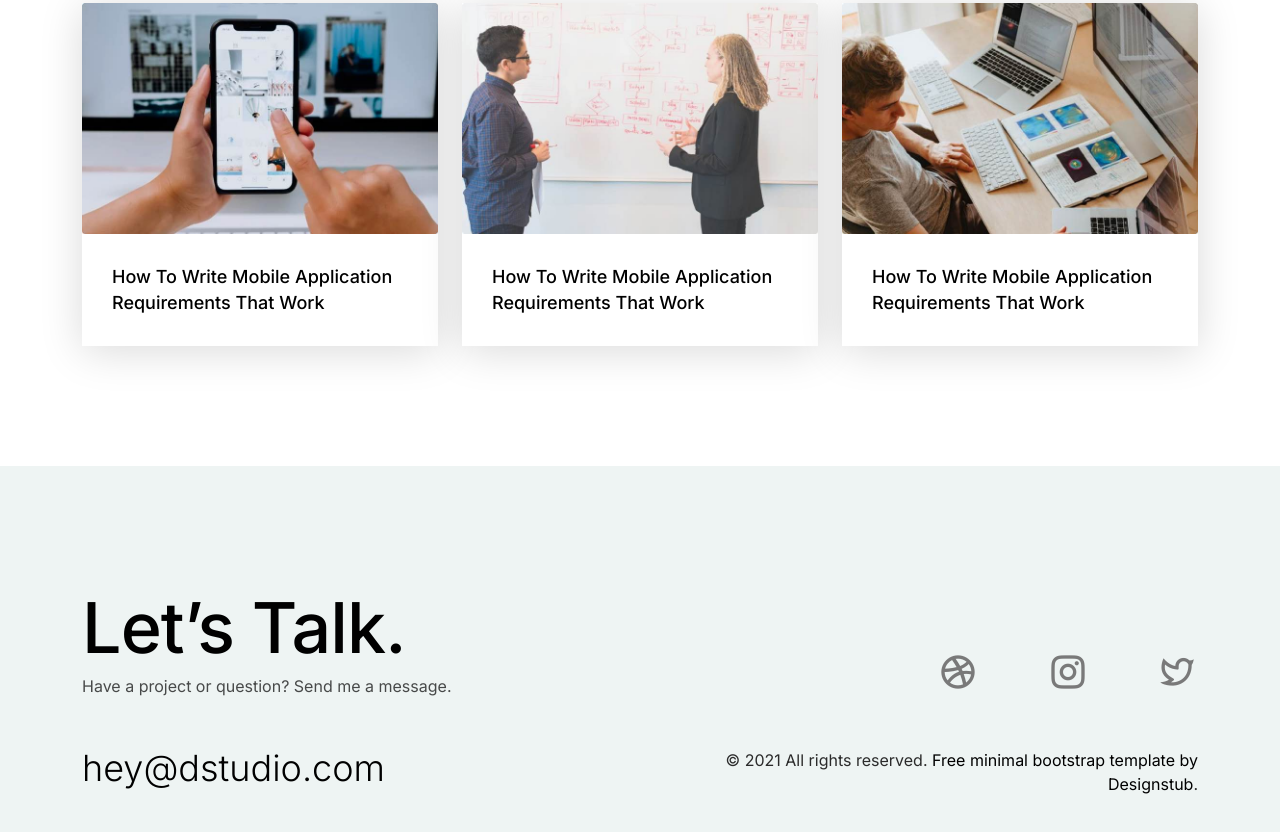
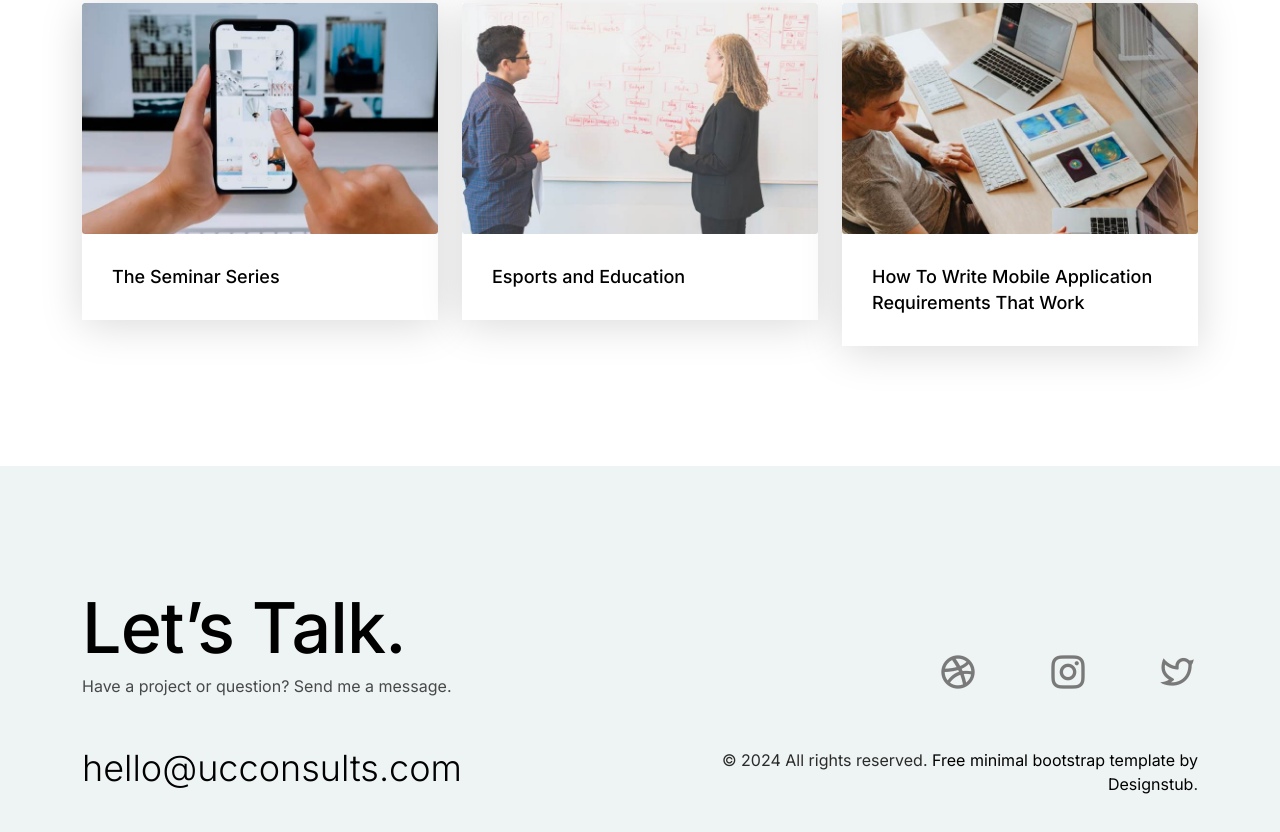
Before and after one commit to kaitlin1/UCC, a plain HTML site: page index.html in a window 1280 px wide. Shown: the part 2513-3345 px from the top of the page. Drawn offline with nearby package versions, Linux system fonts and the light colour scheme.

Commit message:
esports edu blog title

```diff
--- a/index.html
+++ b/index.html
@@ -202,7 +202,7 @@
                                   <a href="blog-detsil.html"><img src="assets/images/blog-thumb1.jpg"></a>
                               </figure>
                               <section>
-                                  <h2><a href="blog-detsil.html">How To Write Mobile Application Requirements That Work</a></h2>
+                                  <h2><a href="blog-detsil.html">The Seminar Series</a></h2>
                               </section>
                           </div>
                       </div>
@@ -212,7 +212,7 @@
                                   <a href="blog-detsil.html"><img src="assets/images/blog-thumb2.jpg"></a>
                               </figure>
                               <section>
-                                  <h2><a href="blog-detsil.html">How To Write Mobile Application Requirements That Work</a></h2>
+                                  <h2><a href="blog-detsil.html">Esports and Education</a></h2>
                               </section>
                           </div>
                       </div>
@@ -242,7 +242,7 @@
                 <section>
                   <h4>Let’s Talk.</h4>
                   <p>Have a project or question? Send me a message.</p>
-                  <a href="mailto:hey@dstudio .com" class="ds-button">hey@dstudio.com</a>
+                  <a href="mailto:hello@ucconsults.com" class="ds-button">hello@ucconsults.com</a>
                 </section>
               </div>
               <div class="col-12 col-sm-12 col-md-6 col-lg-6 col-xl-6 col-xxl-6">
@@ -251,7 +251,7 @@
                     <li><a href="#" target="_blank"><i class="ri-instagram-line"></i></a></li>
                     <li><a href="#" target="_blank"><i class="ri-twitter-line"></i></a></li>
                 </ul>
-                <span class="ds-copyright">© 2021 All rights reserved. <a href="https://designstub.com/" target="_blank">Free minimal bootstrap template by Designstub</a>.</span>
+                <span class="ds-copyright">© 2024 All rights reserved. <a href="https://designstub.com/" target="_blank">Free minimal bootstrap template by Designstub</a>.</span>
               </div>
             </div>
          </div>
```
